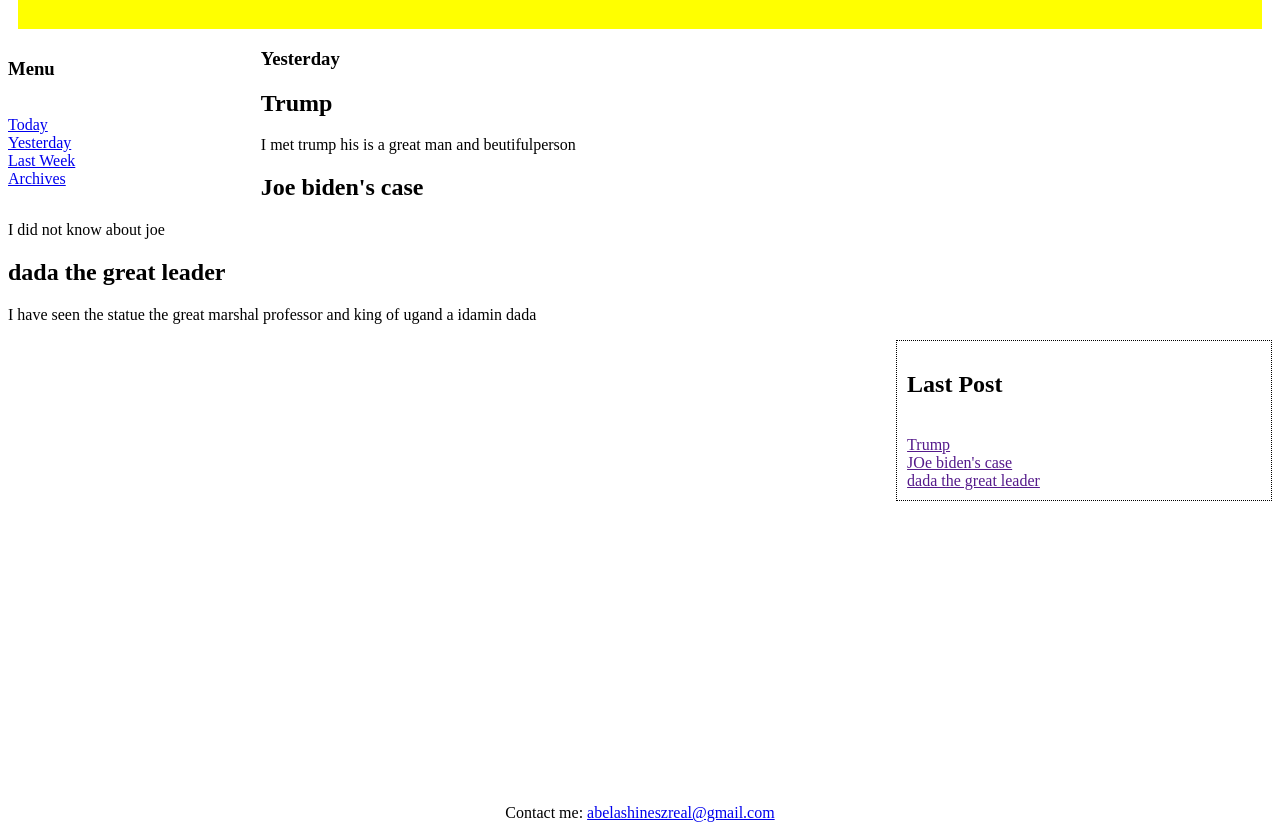
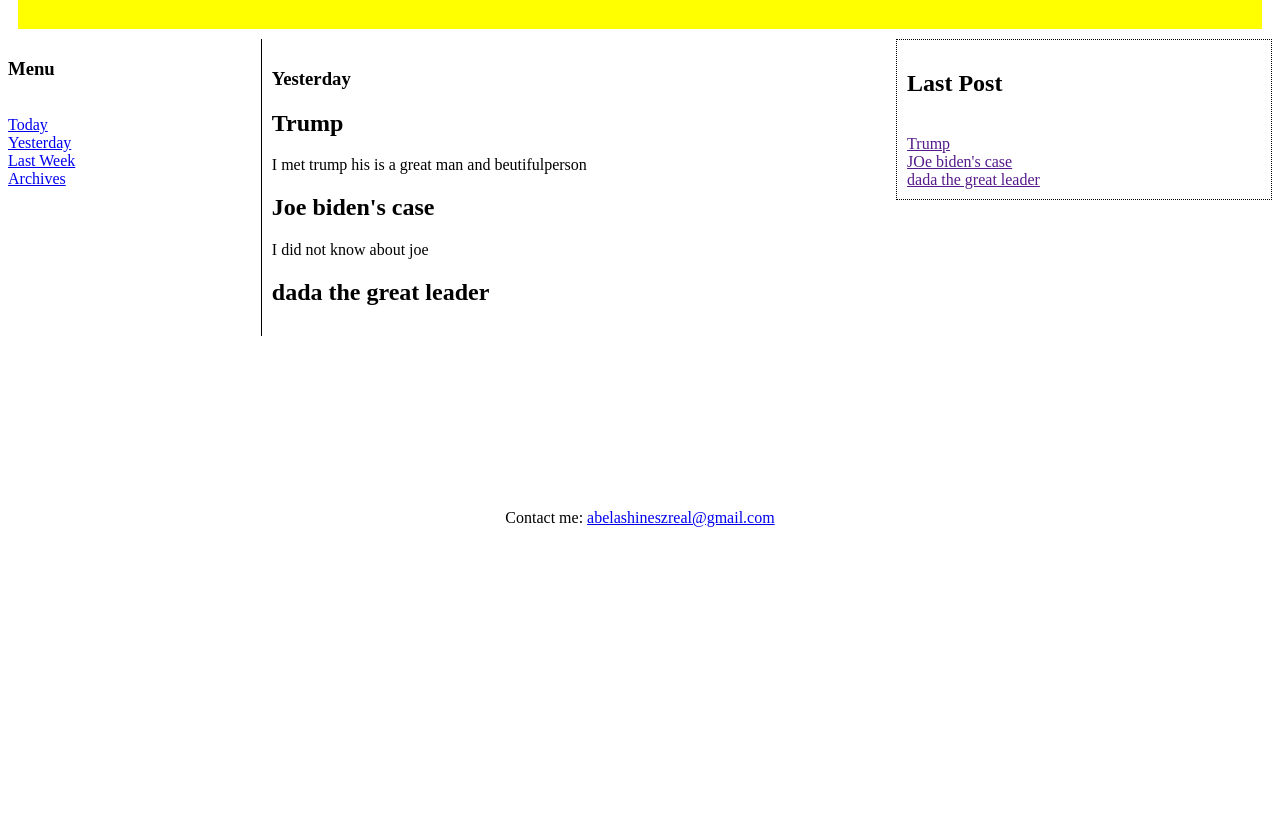
Before and after one commit to AbelAshine1234/MyCvAssignment, a plain HTML site: page myblogaboutmylife/yesterday.html in a window 1280 px wide. Shown: the part 107-937 px from the top of the page. After the commit the page ends 800 px from the top, so only its background shows below. Drawn offline with Linux system fonts and the light colour scheme.

Commit message:
finished the myblog* pages

```diff
--- a/myblogaboutmylife/yesterday.html
+++ b/myblogaboutmylife/yesterday.html
@@ -26,6 +26,7 @@
 
     </div>
 
+    <div class="content">
         <h3>Yesterday</h3>
         <h2>Trump</h2>
         <p> I met trump his is a great man and beutifulperson</p>
@@ -34,7 +35,6 @@
         <p>I did not know about joe</p>
 
         <h2>dada the great leader</h2>
-    <p>I  have seen the statue the great  marshal professor and king of ugand a idamin dada</p>
 
 
     </div>
@@ -49,6 +49,7 @@
         <a href="">dada the great leader</a>
     </div>
 
+
 <footer class="footer">
     Contact me: <a href="http://www.gmail.com/abelashineszreal@gmail.com">abelashineszreal@gmail.com</a>
 
```
Also changed, not shown: myblogaboutmylife/today.html (+0 -1 lines). Lines whose indentation alone changed are shown as unchanged.
